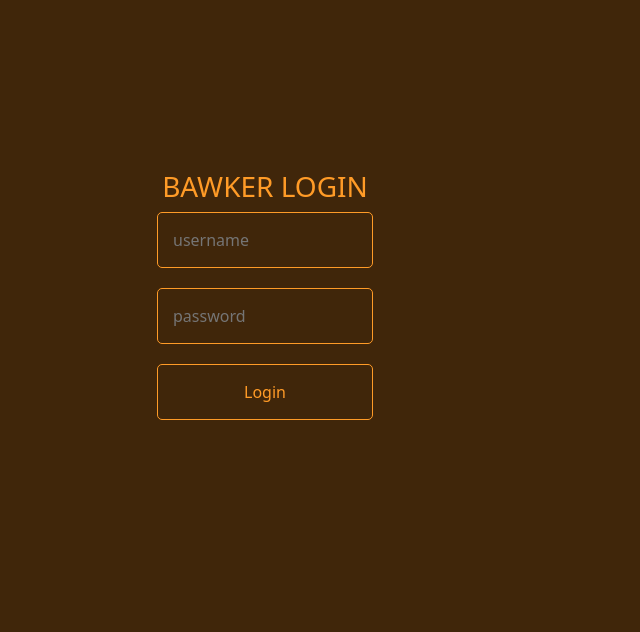
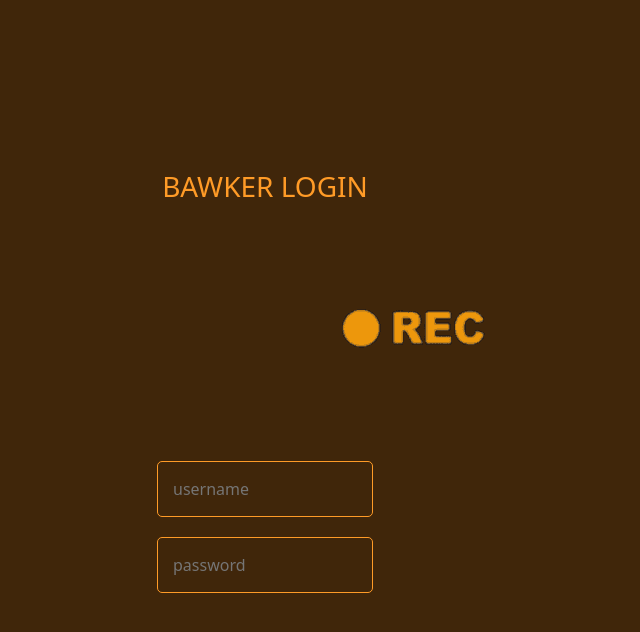
Before and after one commit to Pink-Hat-Hacker/CISC472, a website: page bawker/src/index.html in a window 1280 px wide. Both pictures are taken after a click on the button "Login". Shown: the whole page, without its empty margins (375-1015 px from the left). Drawn offline with nearby package versions, Linux system fonts and the light colour scheme; no server answers.

Commit message:
funny prn stuff

```diff
--- a/bawker/src/index.html
+++ b/bawker/src/index.html
@@ -21,9 +21,10 @@
         <!-- Log In -->
         <div id="login_div" class="login-div">
             <h3> BAWKER LOGIN</h3>
+            <img id="phub" src="/CISC472/bawker/src/assets/animation.gif"/>
             <input type="username" placeholder="username" id="user_field"/>
             <input type="password" placeholder="password" id="pass_field"/>
-            <button onclick="login()"> Login </button>
+            <button id="login_btn" onclick="login()"> Login </button>
         </div>
 
         <div id="user_div">
--- a/bawker/src/script.js
+++ b/bawker/src/script.js
@@ -1,3 +1,4 @@
+/* --- FIREBASE CONFIGURATION --- */
 const firebaseConfig = {
   apiKey: "AIzaSyD077VIgWG-33DwRks6uFmMwbgfClPDlEI",
   authDomain: "cisc472-bawker.firebaseapp.com",
@@ -9,7 +10,7 @@ const firebaseConfig = {
 };
 firebase.initializeApp(firebaseConfig);
 
-// //THE KEY AUTH LISTENING FUNCTION IS THIS ONE:
+//THE KEY AUTH LISTENING FUNCTION IS THIS ONE:
 firebase.auth().onAuthStateChanged((user) => {
     if (user) {
       // User is signed in, see docs for a list of available properties
@@ -23,9 +24,16 @@ firebase.auth().onAuthStateChanged((user) => {
       document.getElementById("login_div").style.display = "block";
     }
 });
+
+/* --- Login / Logout Functions --- */
 function login() {
     var userName = document.getElementById("user_field").value;
     var userPass = document.getElementById("pass_field").value;
+    var audio = new Audio('/CISC472/bawker/src/assets/login_sound.mp3');
+    audio.play();
+
+    document.getElementById('phub').style.display = "block";
+    document.getElementById('login_btn').style.display = "none";
     //window.alert(userName + " " + userPass);
     firebase.auth().signInWithEmailAndPassword(userName, userPass).catch((error) => {
         var errorCode = error.code;
@@ -43,6 +51,9 @@ function logout() {
     });
 }
 
+/* --- Main Page Functionality --- */
+
+// Countdown tweet message character box
 $(document).ready(function(){
     //Character limit js
     var maxLength = 140;
--- a/bawker/src/style.css
+++ b/bawker/src/style.css
@@ -3,7 +3,7 @@ html {
     font-family: 'Oswald', sans-serif;
 }
 body {
-    background-color: #40260aff;
+    background-color: #40260a;
     color: #ff9b27;
 }
 
```
Also changed, not shown: bawker/src/assets/animation.gif (added), 1 other file.
